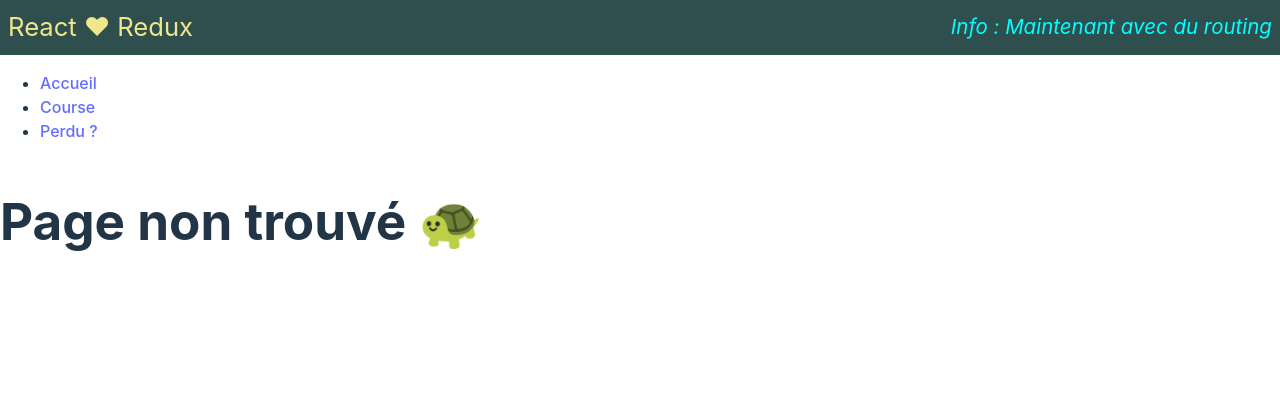
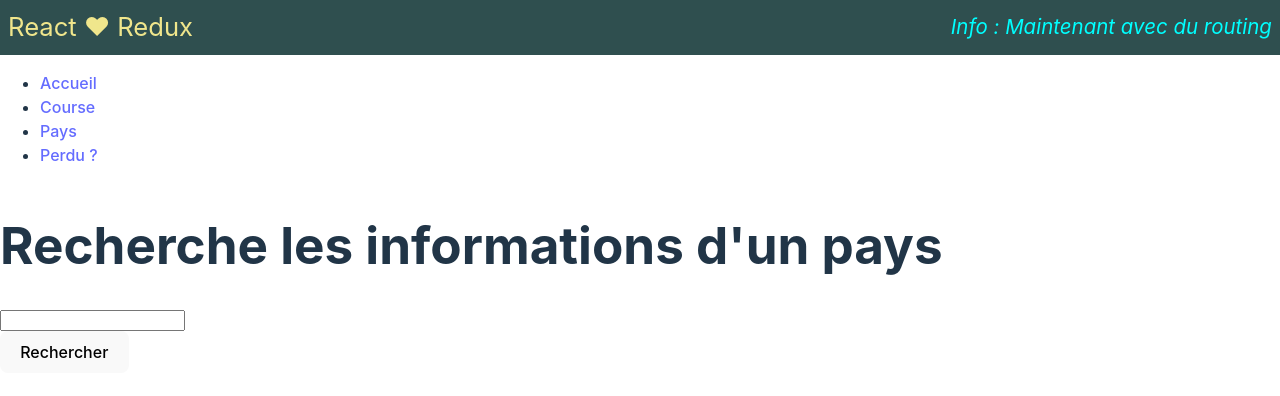
Before and after one commit to Formation-JS/I3_Web13__Redux_Redux, a React (Vite) app: page /country in a window 1280 px wide. Shown: the top 396 px of the page. Built offline with nearby package versions, Linux system fonts and the light colour scheme.

Commit message:
Ajout de la "Recherche d'info de pays" 🍑

```diff
--- /dev/null
+++ b/src/compenents/Loader/Loader.tsx
@@ -0,0 +1,11 @@
+
+const Loader = () => {
+
+    return (
+        <div>
+            <p>Chargement...</p>
+        </div>
+    )
+}
+
+export default Loader;
--- /dev/null
+++ b/src/containers/Country/CountryRequest.tsx
@@ -0,0 +1,20 @@
+import { useDispatch } from 'react-redux';
+import SearchBar from '../../compenents/SearchBar/SearchBar';
+import { countrySearch } from '../../store/countries/countries.action';
+
+const CountryRequest = () => {
+
+    const dispatch = useDispatch<any>();
+
+    const handleSearch = (name : string) => {
+        dispatch(countrySearch(name));
+    };
+
+    return (
+        <>
+            <SearchBar onSearch={handleSearch} />
+        </>
+    );
+}
+
+export default CountryRequest;
--- /dev/null
+++ b/src/containers/Country/CountryResult.tsx
@@ -0,0 +1,34 @@
+import type { StateStore } from '../../store/store';
+
+import Loader from '../../compenents/Loader/Loader';
+import { useSelector } from 'react-redux';
+
+const CountryResult = () => {
+
+    const {isLoading, data, error} = useSelector((state: StateStore) => state.countries);
+
+    return (
+        <>
+            {isLoading ? (
+                <Loader />
+            ) : data ? (
+                <CountryResultData {...data} />
+            ) : error && (
+                <p>{error}</p>
+            )}
+        </>
+    );
+};
+
+type CountryResultDataProps = { name: string, flag: string, capital: string[] }
+const CountryResultData = ({ name, flag, capital } : CountryResultDataProps) => {
+    return (
+        <>
+            <p>{name} {flag}</p>
+            <p>Capital : {capital.join(', ')}</p>
+        </>
+    );
+};
+
+
+export default CountryResult;
--- a/src/containers/NavBar/NavBar.tsx
+++ b/src/containers/NavBar/NavBar.tsx
@@ -12,6 +12,9 @@ const NavBar = () => {
                     <Link to="/grocery">Course</Link>
                 </li>
                 <li>
+                    <Link to="/country">Pays</Link>
+                </li>
+                <li>
                     <Link to="/bowser">Perdu ?</Link>
                 </li>
             </ul>
--- /dev/null
+++ b/src/pages/Country/CountryPage.tsx
@@ -0,0 +1,15 @@
+import CountryRequest from '../../containers/Country/CountryRequest';
+import CountryResult from '../../containers/Country/CountryResult';
+
+const CountryPage = () => {
+
+    return (
+        <>
+            <h1>Recherche les informations d'un pays</h1>
+            <CountryRequest />
+            <CountryResult />
+        </>
+    )
+}
+
+export default CountryPage;
--- a/src/routes.tsx
+++ b/src/routes.tsx
@@ -4,6 +4,7 @@ import GroceryPage from './pages/Grocery/GroceryPage';
 import GroceryAddPage from './pages/Grocery/GroceryAddPage';
 import App from './App';
 import NotFoundPage from './pages/Error/NotFoundPage';
+import CountryPage from './pages/Country/CountryPage';
 
 const routes : RouteObject[] = [
     {
@@ -25,6 +26,10 @@ const routes : RouteObject[] = [
             {
                 path: 'grocery/add',
                 element: <GroceryAddPage />
+            },
+            {
+                path: 'country',
+                element: <CountryPage />
             }
         ]
     }
```
